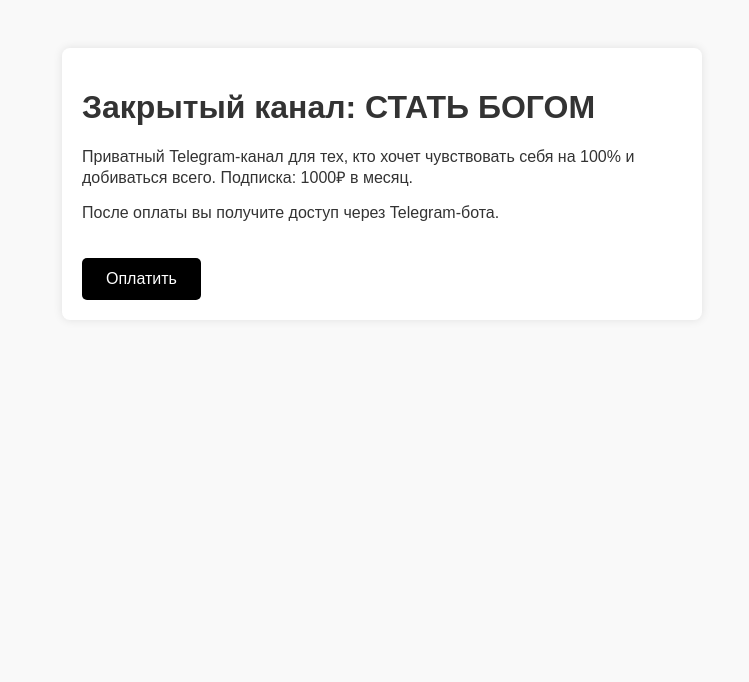
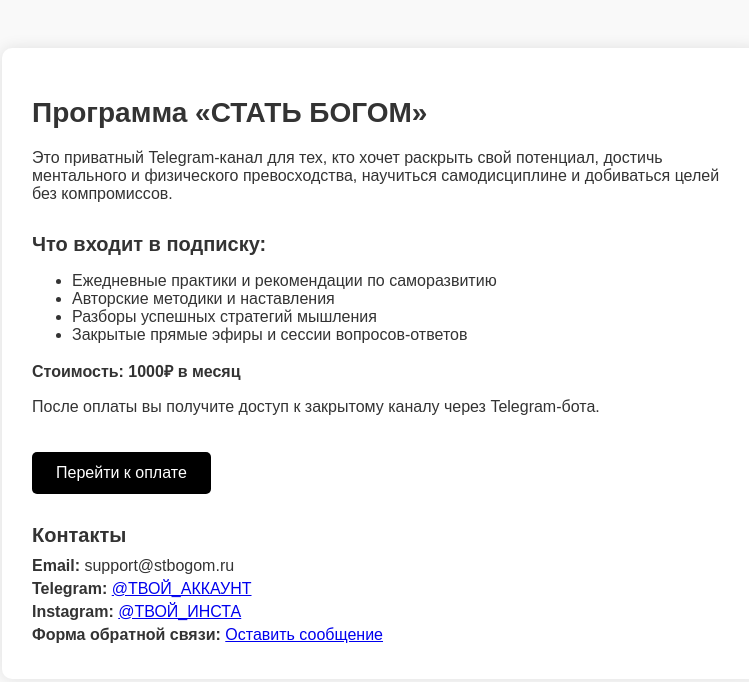
Before and after one commit to neeibordlegend/neeibordlegend.github.io, a plain HTML site: page index.html in a window 1280 px wide. Shown: the whole page, without its empty margins (258-1007 px from the left). Drawn offline with Linux system fonts and the light colour scheme.

Commit message:
Update index.html

```diff
--- a/index.html
+++ b/index.html
@@ -1,5 +1,5 @@
 <!DOCTYPE html>
-<html>
+<html lang="ru">
 <head>
   <meta charset="UTF-8">
   <meta name="anypay-verification" content="da9b7b838f661f4bc9e5d5b81277">
@@ -11,13 +11,17 @@
       background: #f9f9f9;
       color: #333;
     }
-    .box {
-      max-width: 600px;
+    .container {
+      max-width: 700px;
       margin: auto;
       background: white;
-      padding: 20px;
-      border-radius: 8px;
-      box-shadow: 0 0 10px rgba(0,0,0,0.1);
+      padding: 30px;
+      border-radius: 10px;
+      box-shadow: 0 0 15px rgba(0,0,0,0.1);
+    }
+    h1 {
+      font-size: 28px;
+      margin-bottom: 20px;
     }
     .btn {
       display: inline-block;
@@ -28,14 +32,43 @@
       text-decoration: none;
       border-radius: 5px;
     }
+    .section {
+      margin-top: 30px;
+    }
+    .section h2 {
+      font-size: 20px;
+      margin-bottom: 10px;
+    }
+    .contact-info p {
+      margin: 5px 0;
+    }
   </style>
 </head>
 <body>
-  <div class="box">
-    <h1>Закрытый канал: СТАТЬ БОГОМ</h1>
-    <p>Приватный Telegram-канал для тех, кто хочет чувствовать себя на 100% и добиваться всего. Подписка: 1000₽ в месяц.</p>
-    <p>После оплаты вы получите доступ через Telegram-бота.</p>
-    <a class="btn" href="https://t.me/ТВОЙ_БОТ">Оплатить</a>
+  <div class="container">
+    <h1>Программа «СТАТЬ БОГОМ»</h1>
+    <p>Это приватный Telegram-канал для тех, кто хочет раскрыть свой потенциал, достичь ментального и физического превосходства, научиться самодисциплине и добиваться целей без компромиссов.</p>
+
+    <div class="section">
+      <h2>Что входит в подписку:</h2>
+      <ul>
+        <li>Ежедневные практики и рекомендации по саморазвитию</li>
+        <li>Авторские методики и наставления</li>
+        <li>Разборы успешных стратегий мышления</li>
+        <li>Закрытые прямые эфиры и сессии вопросов-ответов</li>
+      </ul>
+      <p><strong>Стоимость: 1000₽ в месяц</strong></p>
+      <p>После оплаты вы получите доступ к закрытому каналу через Telegram-бота.</p>
+      <a class="btn" href="https://t.me/ТВОЙ_БОТ">Перейти к оплате</a>
+    </div>
+
+    <div class="section contact-info">
+      <h2>Контакты</h2>
+      <p><strong>Email:</strong> support@stbogom.ru</p>
+      <p><strong>Telegram:</strong> <a href="https://t.me/BulletMagnat" target="_blank">@ТВОЙ_АККАУНТ</a></p>
+      <p><strong>Instagram:</strong> <a href="https://instagram.com/BulletMagnat" target="_blank">@ТВОЙ_ИНСТА</a></p>
+      <p><strong>Форма обратной связи:</strong> <a href="https://forms.gle/HVdmht9ERLHtYqTc8" target="_blank">Оставить сообщение</a></p>
+    </div>
   </div>
 </body>
 </html>
```
